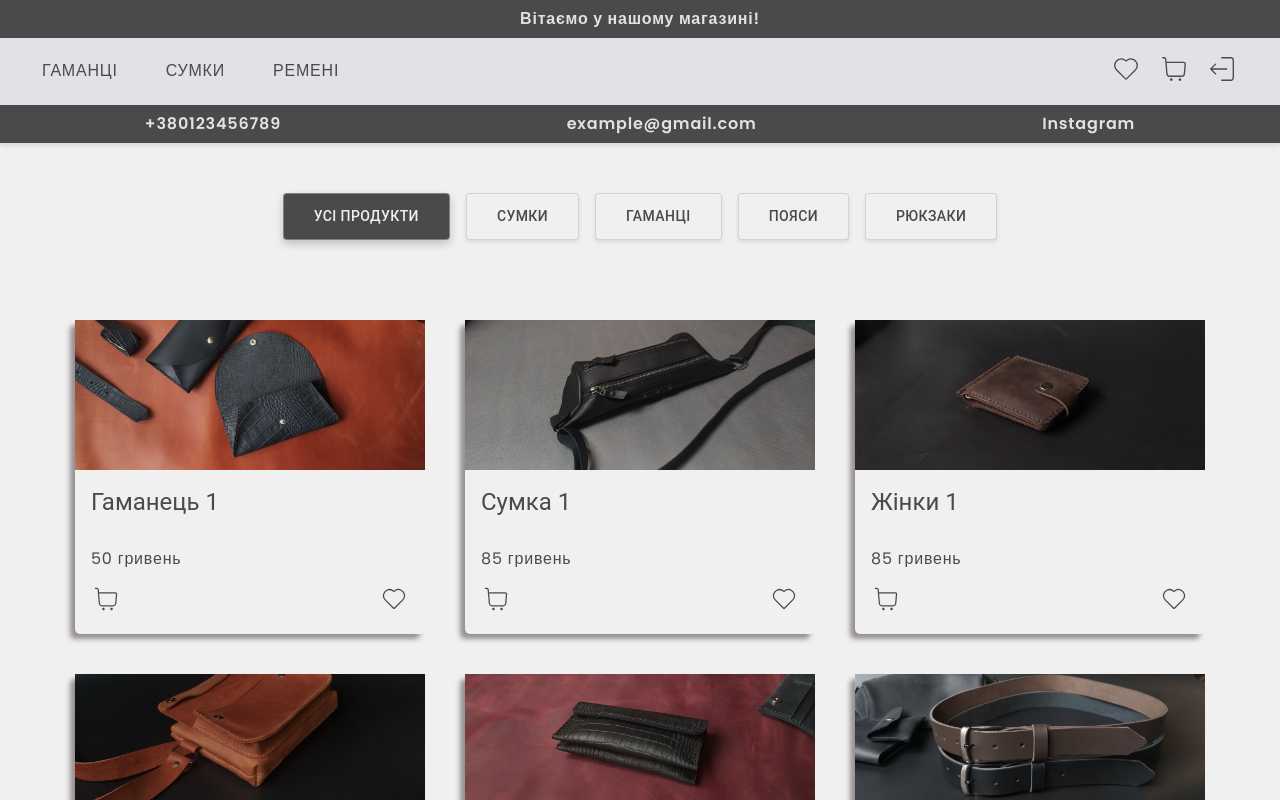
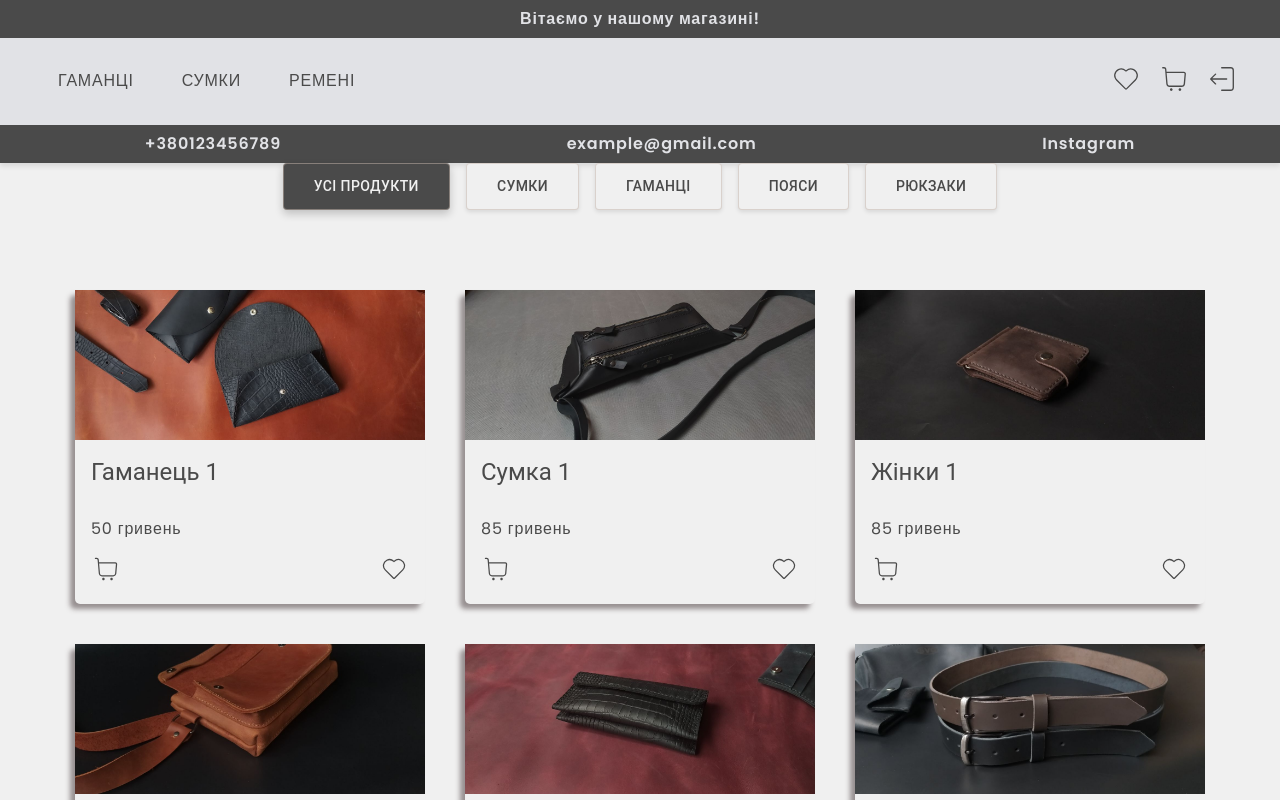
Before and after one commit to KaterynaKocheharova/Handmade-Products-Store, a React (Vite) app: page /catalog in a window 1280 px wide. Shown: the top 800 px of the page. Built offline with nearby package versions, Linux system fonts and the light colour scheme.

Commit message:
start making navbar and hero responsive

```diff
--- a/src/components/HomePageComponents/HeroButton/HeroButton.module.css
+++ b/src/components/HomePageComponents/HeroButton/HeroButton.module.css
@@ -1,3 +1,8 @@
+.hero-catalog-button {
+  display: none;
+}
+
+@media screen and (min-width: 1023px) {
   .hero-catalog-button {
     width: 200px;
     padding: 20px;
@@ -15,6 +20,7 @@
     transition: background-color 250ms linear, color 250ms linear,
       border 250ms linear;
   }
+}
 
 .hero-catalog-button:hover,
 .hero-catalog-button:active,
--- a/src/components/HomePageComponents/SwiperTextBox/SwiperTextBox.module.css
+++ b/src/components/HomePageComponents/SwiperTextBox/SwiperTextBox.module.css
@@ -1,4 +1,5 @@
-.swiper-text-box {
+@media screen and (min-width: 1023px) {
+  .swiper-text-box {
     width: 40%;
     position: absolute;
     right: 0;
@@ -7,4 +8,5 @@
     padding: 20px;
     background-color: var(--main-font-color-transparent);
     border-radius: var(--card-border-radius);
+  }
 }
--- a/src/components/NavBar/Header/Header.module.css
+++ b/src/components/NavBar/Header/Header.module.css
@@ -1,13 +1,4 @@
 .header {
-  padding-top: 1.5rem;
-  padding-bottom: 1.5rem;
   background-color: var(--secondary-bg-color);
   box-shadow: 0 3px 5px rgba(0, 0, 0, 0.1);
 }
-
-@media screen and (min-width: 700px) {
-  .header {
-    padding-top: 0;
-    padding-bottom: 0;
-  }
-}
--- a/src/components/NavBar/NavBar.jsx
+++ b/src/components/NavBar/NavBar.jsx
@@ -3,13 +3,13 @@ import { selectIsLoggedIn } from "../../redux/auth/selectors";
 import Container from "components/common/Container/Container";
 import Header from "./Header/Header";
 import Navigation from "./Navigation/Navigation";
-import MobileMenu from "./MobileMenu/MobileMenu";
 import AuthNav from "components/AuthNav/AuthNav";
 import UserMenu from "components/UserMenu/UserMenu";
+import MobileMenu from "./MobileMenu/MobileMenu";
 import Stack from "@mui/material/Stack";
-import { Typography } from "@mui/material";
-import logo from "../../assets/My_Assets/logo.jpg";
+// import logo from "../../assets/My_Assets/logo.jpg";
 import css from "./NavBar.module.css";
+import clsx from "clsx";
 
 const NavBar = () => {
   const isLoggedIn = useSelector(selectIsLoggedIn);
@@ -21,6 +21,7 @@ const NavBar = () => {
           sx={{
             padding: "10px",
             backgroundColor: "var(--main-font-color)}",
+            width: "100%",
           }}
         >
           <p className={css.text}>Вітаємо у нашому магазині!</p>
@@ -31,10 +32,11 @@ const NavBar = () => {
           justifyContent="space-between"
           alignItems="center"
           spacing={2}
+          paddingTop= "10px"
+          paddingBottom="10px"
         >
-          <Navigation />
-          {/* <img src={logo} alt="logo"/> */}
-          <MobileMenu />
+          <MobileMenu/>
+          <Navigation/>
           {isLoggedIn ? <UserMenu /> : <AuthNav />}
         </Stack>
       </Container>
@@ -48,7 +50,7 @@ const NavBar = () => {
           backgroundColor: "var(--main-font-color)}",
         }}
       >
-        <a className={css["contact-link"]} href="tel:+380123456789">
+        <a className={clsx(css["contact-link"], css["tel-link"])} href="tel:+380123456789">
           +380123456789
         </a>
         <a className={css["contact-link"]} href="mailto:example@gmail.com">
--- a/src/components/NavBar/NavBar.module.css
+++ b/src/components/NavBar/NavBar.module.css
@@ -1,5 +1,3 @@
-
-
 .icon {
   color: var(--main-font-color);
   width: 2rem;
@@ -13,11 +11,22 @@
 }
 
 .text {
-   font-weight: 600;
-color: var(--secondary-bg-color)
+  font-weight: 600;
+  color: var(--secondary-bg-color);
 }
 
 .contact-link {
   font-weight: 600;
-color: var(--secondary-bg-color)
+  color: var(--secondary-bg-color);
+  display: none;
 }
+
+.tel-link {
+  display: block;
+}
+
+@media screen and (min-width: 530px) {
+  .contact-link {
+    display: block;
+  }
+}
--- a/src/components/common/Section/Section.module.css
+++ b/src/components/common/Section/Section.module.css
@@ -1,17 +1,3 @@
 .section {
-  padding-top: 50px;
-  padding-bottom: 50px;
-  position: relative;
+
 }
-
-.hero-section {
-  /* padding-top: 25%;
-  padding-bottom: 20%; */
-  /* background-image: url("../../../assets/My_Assets/hero_image.jpg");
-  background-position: left;
-  background-repeat: no-repeat;
-  background-size: cover;  */
-  /* min-height: 600px; */
-  /* color: var(--primary-font-color); */
-  overflow: hidden;
-}
--- a/src/index.css
+++ b/src/index.css
@@ -17,7 +17,6 @@
 }
 
 /* color palettes to explore https://paperheartdesign.com/blog/color-palette-peaceful-palettes#:~:text=Blue%20is%20calm%20and%20soothing,main%20source%20of%20inspiration%20here */
-
 
 body {
   font-family: "Poppins", sans-serif;
```
Also changed, not shown: src/components/common/Container/Container.module.css (indentation only). Lines whose indentation alone changed are shown as unchanged.
